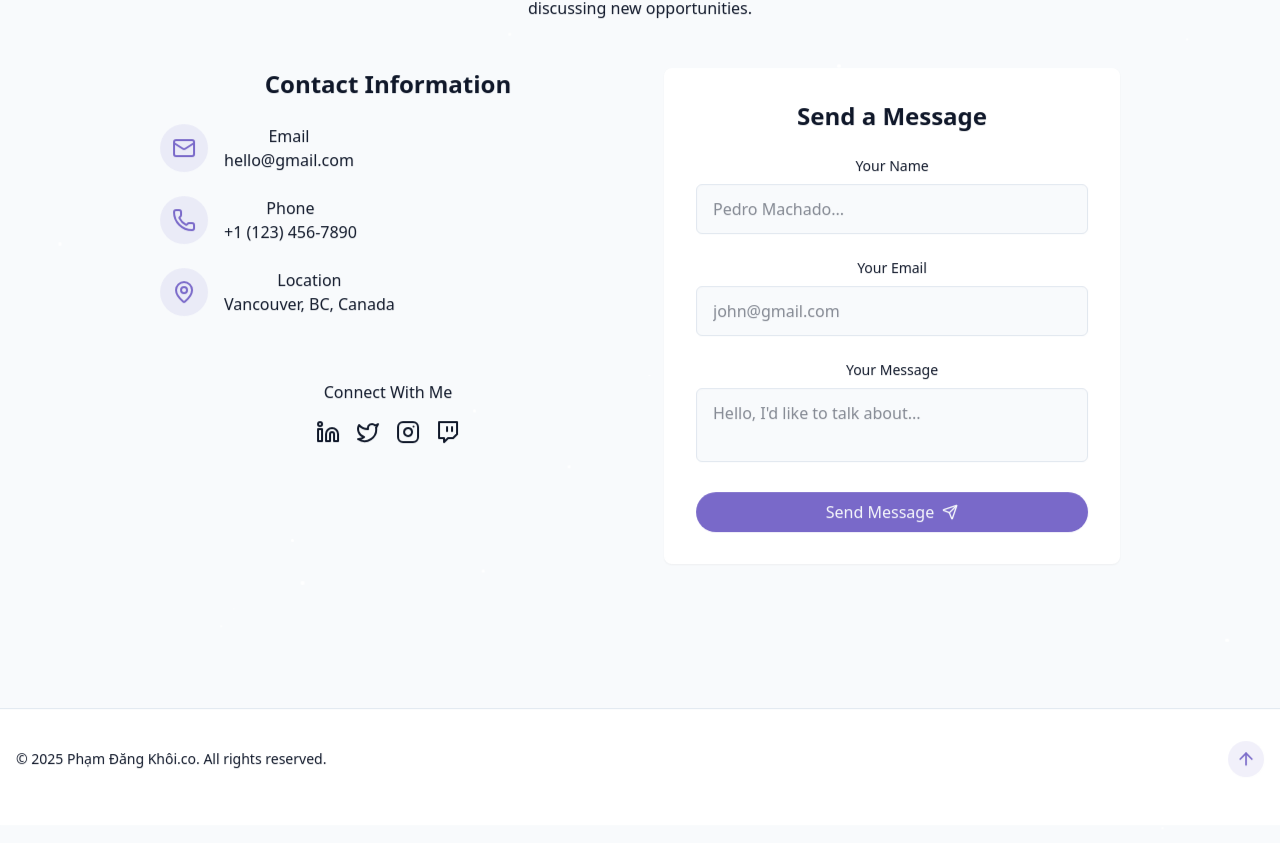
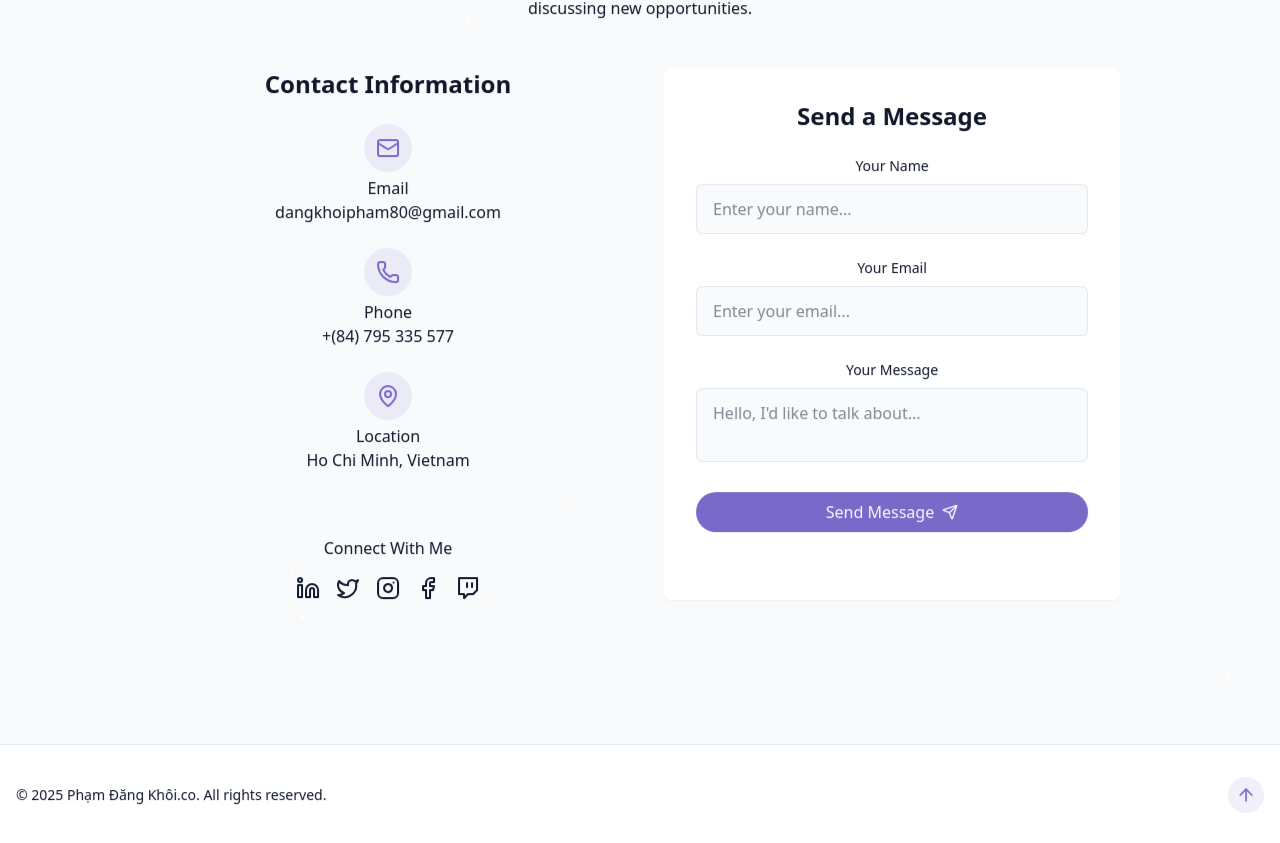
Before and after one commit to dangkhoipham80/portfolio, a React (Vite) app in the folder portfolio/: page / in a window 1280 px wide. Shown: the part 3676-4519 px from the top of the page. Built offline with nearby package versions, Linux system fonts and the light colour scheme.

Commit message:
feat: contact

```diff
--- a/portfolio/src/components/ContactSection.tsx
+++ b/portfolio/src/components/ContactSection.tsx
@@ -1,4 +1,5 @@
 import {
+  Facebook,
   Instagram,
   Linkedin,
   Mail,
@@ -11,24 +12,66 @@ import {
 import { cn } from "../lib/utils";
 import { useToast } from "../hooks/use-toast";
 import { useState } from "react";
+import emailjs from "@emailjs/browser";
 
 const ContactSection = () => {
   const { toast } = useToast();
   const [isSubmitting, setIsSubmitting] = useState(false);
+  const [formData, setFormData] = useState({
+    name: "",
+    email: "",
+    message: "",
+  });
 
-  const handleSubmit = (e) => {
+  const handleChange = (
+    e: React.ChangeEvent<HTMLInputElement | HTMLTextAreaElement>
+  ) => {
+    const { name, value } = e.target;
+    setFormData((prev) => ({
+      ...prev,
+      [name]: value,
+    }));
+  };
+
+  const handleSubmit = async (e: React.FormEvent<HTMLDivElement>) => {
     e.preventDefault();
-
     setIsSubmitting(true);
 
-    setTimeout(() => {
+    try {
+      await emailjs.send(
+        "service_kyy5lxs", // Replace with your EmailJS service ID
+        "template_za2hhjj", // Replace with your EmailJS template ID
+        {
+          from_name: formData.name,
+          from_email: formData.email,
+          message: formData.message,
+          to_name: "Khoi Pham",
+        },
+        "OnBzCD4-iftg0k1aZ" // Replace with your EmailJS public key
+      );
+
       toast({
         title: "Message sent!",
         description: "Thank you for your message. I'll get back to you soon.",
       });
+
+      // Reset form
+      setFormData({
+        name: "",
+        email: "",
+        message: "",
+      });
+    } catch (error) {
+      toast({
+        title: "Error",
+        description: "Something went wrong. Please try again later.",
+        variant: "destructive",
+      });
+    } finally {
       setIsSubmitting(false);
-    }, 1500);
+    }
   };
+
   return (
     <section id="contact" className="py-24 px-4 relative bg-secondary/30">
       <div className="container mx-auto max-w-5xl">
@@ -49,60 +92,85 @@ const ContactSection = () => {
             </h3>
 
             <div className="space-y-6 justify-center">
-              <div className="flex items-start space-x-4">
-                <div className="p-3 rounded-full bg-primary/10">
-                  <Mail className="h-6 w-6 text-primary" />{" "}
-                </div>
-                <div>
-                  <h4 className="font-medium"> Email</h4>
+              <div className="flex flex-col items-center group cursor-pointer">
                 <a
-                    href="mailto:hello@gmail.com"
-                    className="text-muted-foreground hover:text-primary transition-colors"
+                  href="mailto:dangkhoipham80@gmail.com"
+                  className="p-3 rounded-full bg-primary/10 group-hover:bg-primary/20 transition-colors mb-1"
                 >
-                    hello@gmail.com
+                  <Mail className="h-6 w-6 text-primary" />
+                </a>
+                <h4 className="font-medium text-center">Email</h4>
+                <a
+                  href="mailto:dangkhoipham80@gmail.com"
+                  className="text-muted-foreground hover:text-primary transition-colors text-center"
+                >
+                  dangkhoipham80@gmail.com
                 </a>
               </div>
-              </div>
-              <div className="flex items-start space-x-4">
-                <div className="p-3 rounded-full bg-primary/10">
-                  <Phone className="h-6 w-6 text-primary" />{" "}
-                </div>
-                <div>
-                  <h4 className="font-medium"> Phone</h4>
+              <div className="flex flex-col items-center group cursor-pointer">
                 <a
-                    href="tel:+11234567890"
-                    className="text-muted-foreground hover:text-primary transition-colors"
+                  href="tel:+84795335577"
+                  className="p-3 rounded-full bg-primary/10 group-hover:bg-primary/20 transition-colors mb-1"
                 >
-                    +1 (123) 456-7890
+                  <Phone className="h-6 w-6 text-primary" />
+                </a>
+                <h4 className="font-medium text-center">Phone</h4>
+                <a
+                  href="tel:+84795335577"
+                  className="text-muted-foreground hover:text-primary transition-colors text-center"
+                >
+                  +(84) 795 335 577
                 </a>
               </div>
-              </div>
-              <div className="flex items-start space-x-4">
-                <div className="p-3 rounded-full bg-primary/10">
-                  <MapPin className="h-6 w-6 text-primary" />{" "}
-                </div>
-                <div>
-                  <h4 className="font-medium"> Location</h4>
-                  <a className="text-muted-foreground hover:text-primary transition-colors">
-                    Vancouver, BC, Canada
+              <div className="flex flex-col items-center group cursor-pointer">
+                <a
+                  href="https://maps.google.com/?q=Ho+Chi+Minh+City,+Vietnam"
+                  target="_blank"
+                  rel="noopener noreferrer"
+                  className="p-3 rounded-full bg-primary/10 group-hover:bg-primary/20 transition-colors mb-1"
+                >
+                  <MapPin className="h-6 w-6 text-primary" />
                 </a>
-                </div>
+                <h4 className="font-medium text-center">Location</h4>
+                <a
+                  href="https://maps.google.com/?q=Ho+Chi+Minh+City,+Vietnam"
+                  target="_blank"
+                  rel="noopener noreferrer"
+                  className="text-muted-foreground hover:text-primary transition-colors text-center"
+                >
+                  Ho Chi Minh, Vietnam
+                </a>
               </div>
             </div>
 
             <div className="pt-8">
               <h4 className="font-medium mb-4"> Connect With Me</h4>
               <div className="flex space-x-4 justify-center">
-                <a href="#" target="_blank">
+                <a
+                  href="https://www.linkedin.com/in/khoipham4022/"
+                  target="_blank"
+                  rel="noopener noreferrer"
+                >
                   <Linkedin />
                 </a>
-                <a href="#" target="_blank">
+                <a href="#" target="_blank" rel="noopener noreferrer">
                   <Twitter />
                 </a>
-                <a href="#" target="_blank">
+                <a
+                  href="https://www.instagram.com/_dkhoi04/"
+                  target="_blank"
+                  rel="noopener noreferrer"
+                >
                   <Instagram />
                 </a>
-                <a href="#" target="_blank">
+                <a
+                  href="https://www.facebook.com/dang.khoi.344669"
+                  target="_blank"
+                  rel="noopener noreferrer"
+                >
+                  <Facebook />
+                </a>
+                <a href="#" target="_blank" rel="noopener noreferrer">
                   <Twitch />
                 </a>
               </div>
@@ -129,8 +197,10 @@ const ContactSection = () => {
                   id="name"
                   name="name"
                   required
+                  value={formData.name}
+                  onChange={handleChange}
                   className="w-full px-4 py-3 rounded-md border border-input bg-background focus:outline-hidden foucs:ring-2 focus:ring-primary"
-                  placeholder="Pedro Machado..."
+                  placeholder="Enter your name..."
                 />
               </div>
 
@@ -147,8 +217,10 @@ const ContactSection = () => {
                   id="email"
                   name="email"
                   required
+                  value={formData.email}
+                  onChange={handleChange}
                   className="w-full px-4 py-3 rounded-md border border-input bg-background focus:outline-hidden foucs:ring-2 focus:ring-primary"
-                  placeholder="john@gmail.com"
+                  placeholder="Enter your email..."
                 />
               </div>
 
@@ -164,6 +236,8 @@ const ContactSection = () => {
                   id="message"
                   name="message"
                   required
+                  value={formData.message}
+                  onChange={handleChange}
                   className="w-full px-4 py-3 rounded-md border border-input bg-background focus:outline-hidden foucs:ring-2 focus:ring-primary resize-none"
                   placeholder="Hello, I'd like to talk about..."
                 />
--- a/portfolio/src/components/HeroSection.tsx
+++ /dev/null
@@ -1,45 +0,0 @@
-import { motion } from "framer-motion";
-
-export default function HeroSection() {
-  return (
-    <section className="min-h-screen flex items-center justify-center relative">
-      <div className="container mx-auto px-4 text-center">
-        <motion.h1
-          initial={{ opacity: 0, y: 20 }}
-          animate={{ opacity: 1, y: 0 }}
-          transition={{ duration: 0.5 }}
-          className="text-4xl md:text-6xl font-bold mb-6"
-        >
-          Pham Dang Khoi
-        </motion.h1>
-        <motion.p
-          initial={{ opacity: 0, y: 20 }}
-          animate={{ opacity: 1, y: 0 }}
-          transition={{ duration: 0.5, delay: 0.2 }}
-          className="text-xl md:text-2xl text-muted-foreground mb-8"
-        >
-          Full Stack Developer
-        </motion.p>
-        <motion.div
-          initial={{ opacity: 0, y: 20 }}
-          animate={{ opacity: 1, y: 0 }}
-          transition={{ duration: 0.5, delay: 0.4 }}
-          className="flex justify-center gap-4"
-        >
-          <a
-            href="#projects"
-            className="px-6 py-3 bg-primary text-primary-foreground rounded-full hover:bg-primary/90 transition-colors"
-          >
-            View Projects
-          </a>
-          <a
-            href="#contact"
-            className="px-6 py-3 border border-border rounded-full hover:bg-accent transition-colors"
-          >
-            Contact Me
-          </a>
-        </motion.div>
-      </div>
-    </section>
-  );
-}
```
Lines whose indentation alone changed are shown as unchanged.
